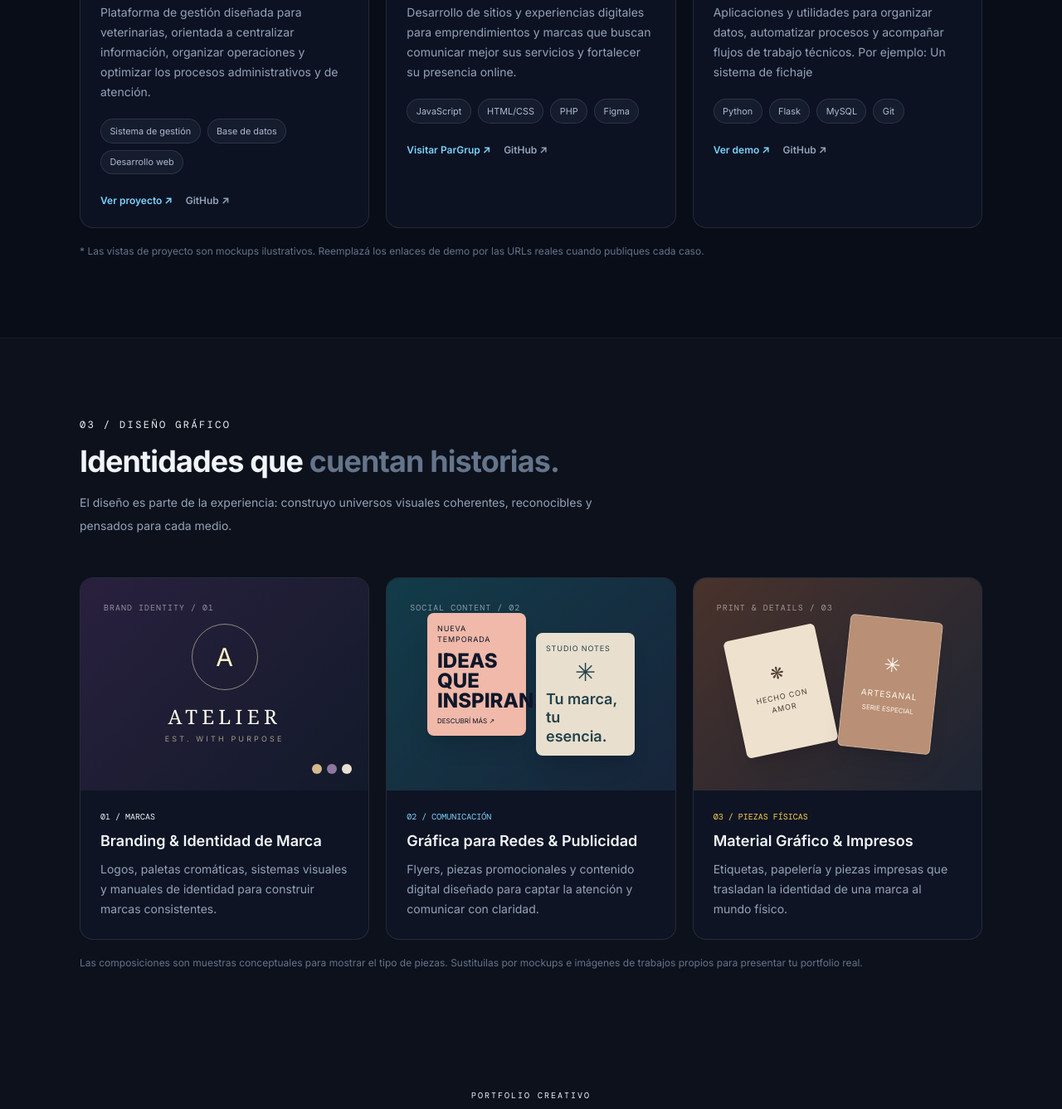
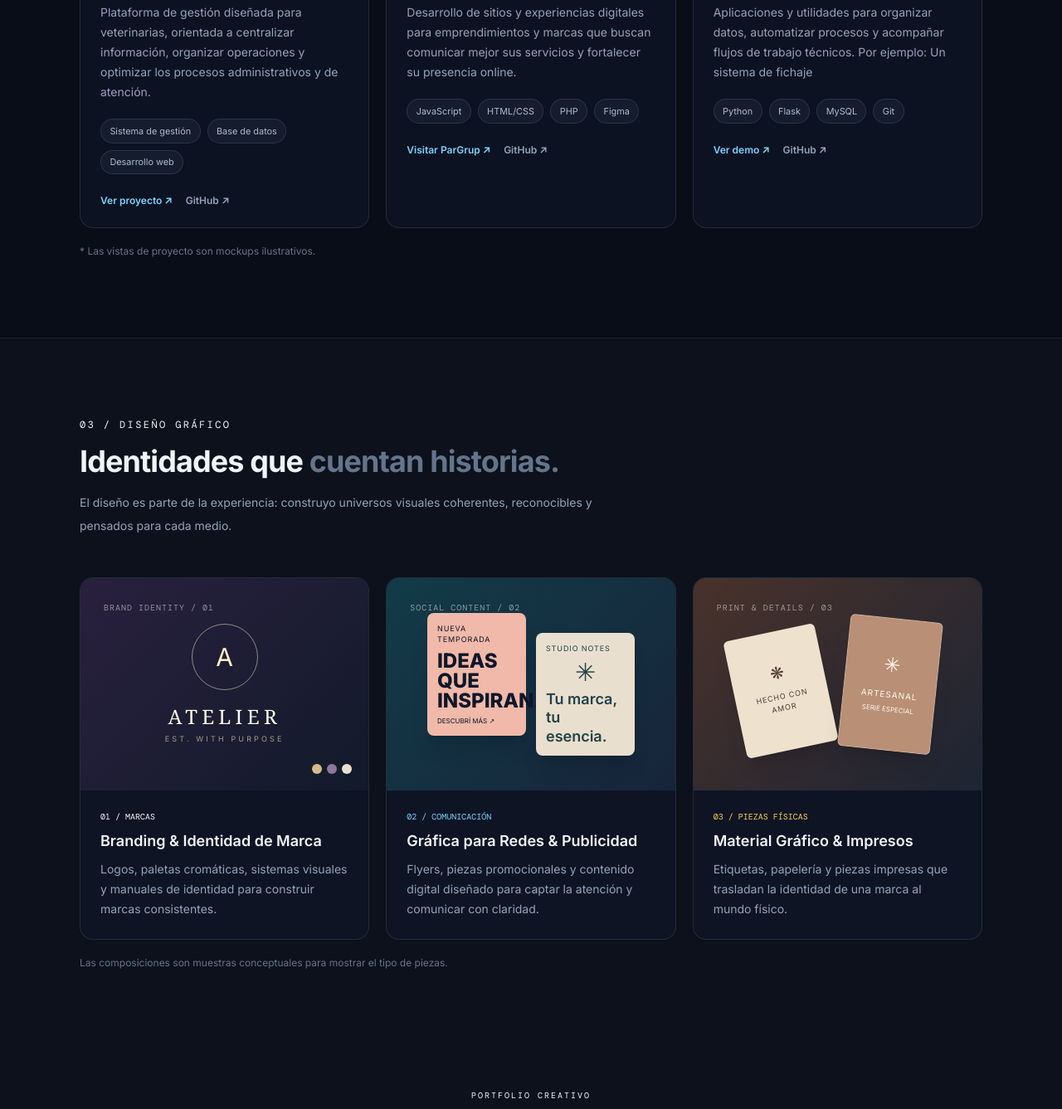
Before and after one commit to SilviiLLG/Portafolio-Silvina-Laino, a plain HTML site: page index.html in a window 1280 px wide. Shown: the part 2043-3380 px from the top of the page at 83% size. Drawn offline with nearby package versions, Linux system fonts and the light colour scheme.

Commit message:
Remove demo URL reminder from project views

```diff
--- a/index.html
+++ b/index.html
@@ -324,7 +324,7 @@
 </div>
         </article>
       </div>
-      <p class="mt-5 text-xs text-slate-500">* Las vistas de proyecto son mockups ilustrativos. Reemplazá los enlaces de demo por las URLs reales cuando publiques cada caso.</p>
+      <p class="mt-5 text-xs text-slate-500">* Las vistas de proyecto son mockups ilustrativos.</p>
     </section>
 
     <!-- 4. DISEÑO GRÁFICO -->
@@ -372,7 +372,7 @@
             <div class="p-6"><p class="mono text-[10px] text-amber-300">03 / PIEZAS FÍSICAS</p><h3 class="mt-2 text-lg font-semibold">Material Gráfico & Impresos</h3><p class="muted mt-2 text-sm leading-6 text-slate-400">Etiquetas, papelería y piezas impresas que trasladan la identidad de una marca al mundo físico.</p></div>
           </article>
         </div>
-        <p class="mt-5 text-xs text-slate-500">Las composiciones son muestras conceptuales para mostrar el tipo de piezas. Sustituilas por mockups e imágenes de trabajos propios para presentar tu portfolio real.</p>
+        <p class="mt-5 text-xs text-slate-500">Las composiciones son muestras conceptuales para mostrar el tipo de piezas.</p>
       </div>
 
 <div class="mt-12 flex flex-col items-center text-center">
```
